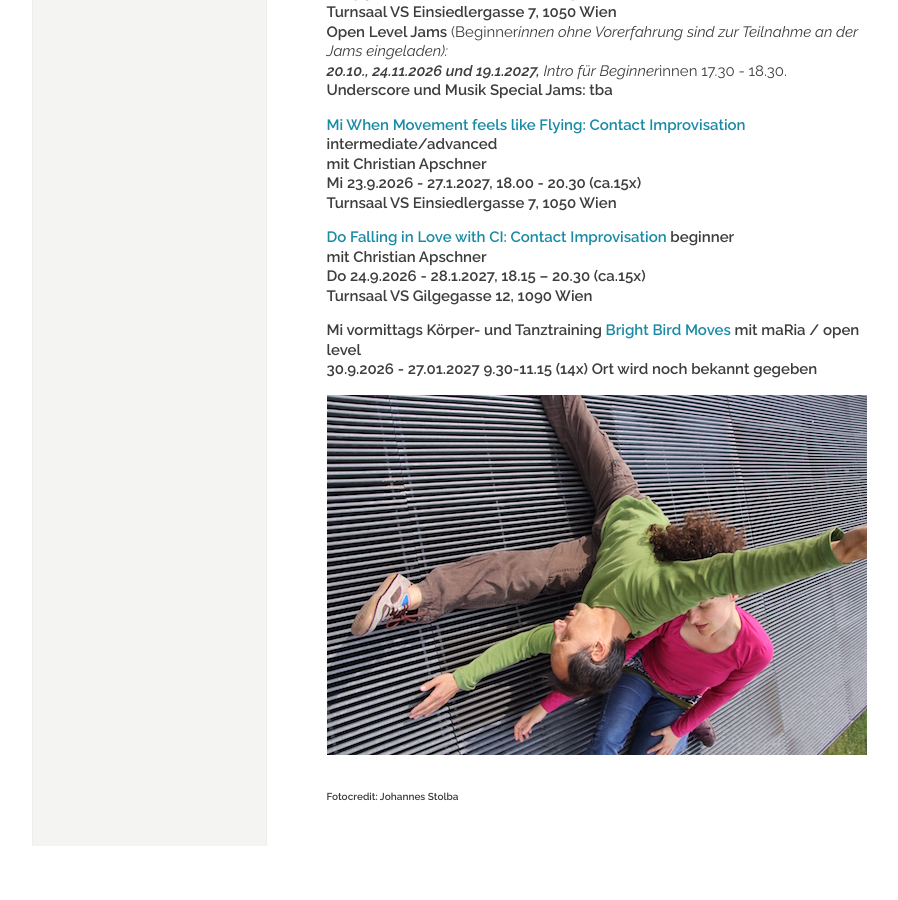
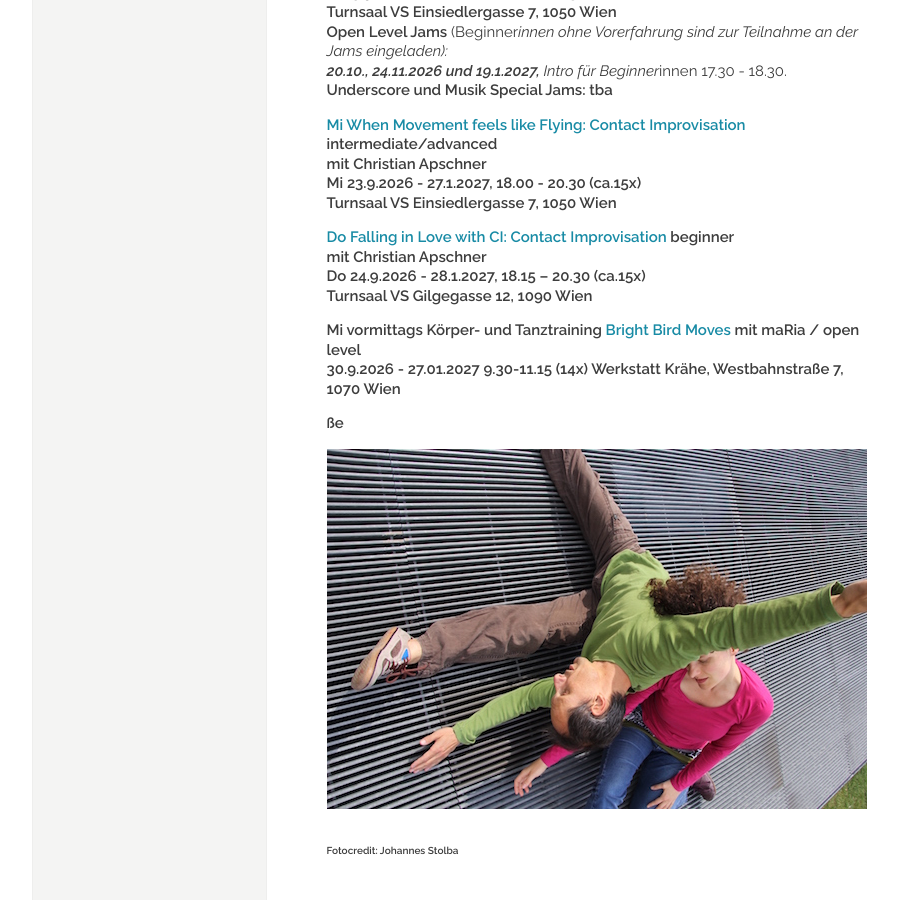
Before and after one commit to manulari/rollingpointat, a Jekyll site: the page built from _pages_de/index.md, in a window 1280 px wide and 900 px high, scrolled down 1545 px. Shown: the whole window, without its empty margins (152-1050 px from the left). Built offline with Jekyll 4.4.1, drawn with Linux system fonts in a browser that asks for light colours; comment, search, counter and statistics services are not loaded; before the commit the page ends 2391 px from its top, so only the background shows below that.

Commit message:
Update page (de) “index”

```diff
--- a/_pages_de/index.md
+++ b/_pages_de/index.md
@@ -60,7 +60,9 @@ Ob mit oder ohne Vorerfahrung – hier bist du richtig!
 **Mi vormittags Körper- und Tanztraining
 [Bright Bird Moves](/Vormittagskurs) mit maRia / open level**\
 **30.9.2026 - 27.01.2027 9.30-11.15 (14x)
-Ort wird noch bekannt gegeben**
+Werkstatt Krähe, Westbahnstraße 7, 1070 Wien**
+
+**ße**
 
 ![Mehr CI auf der Stiege](/assets/uploads/img_0198.jpg "Mehr CI auf der Stiege")
 
```
